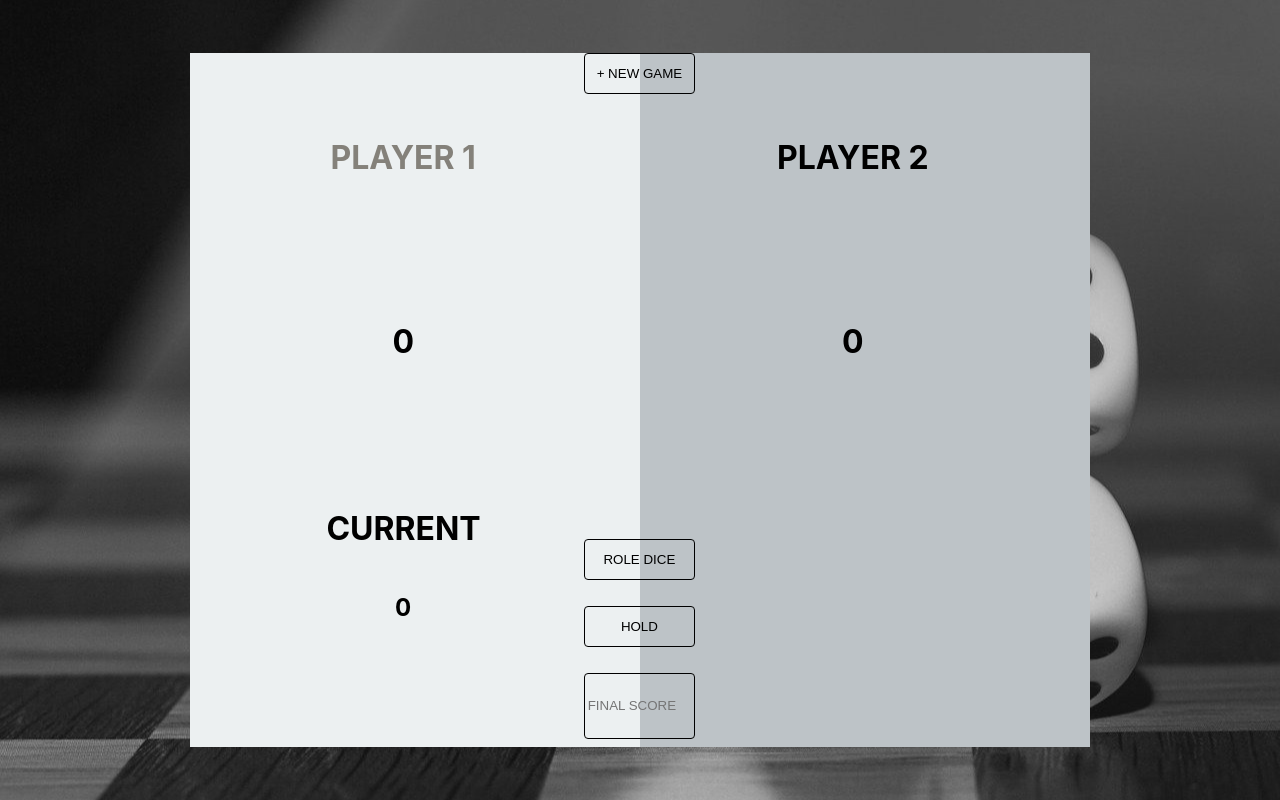
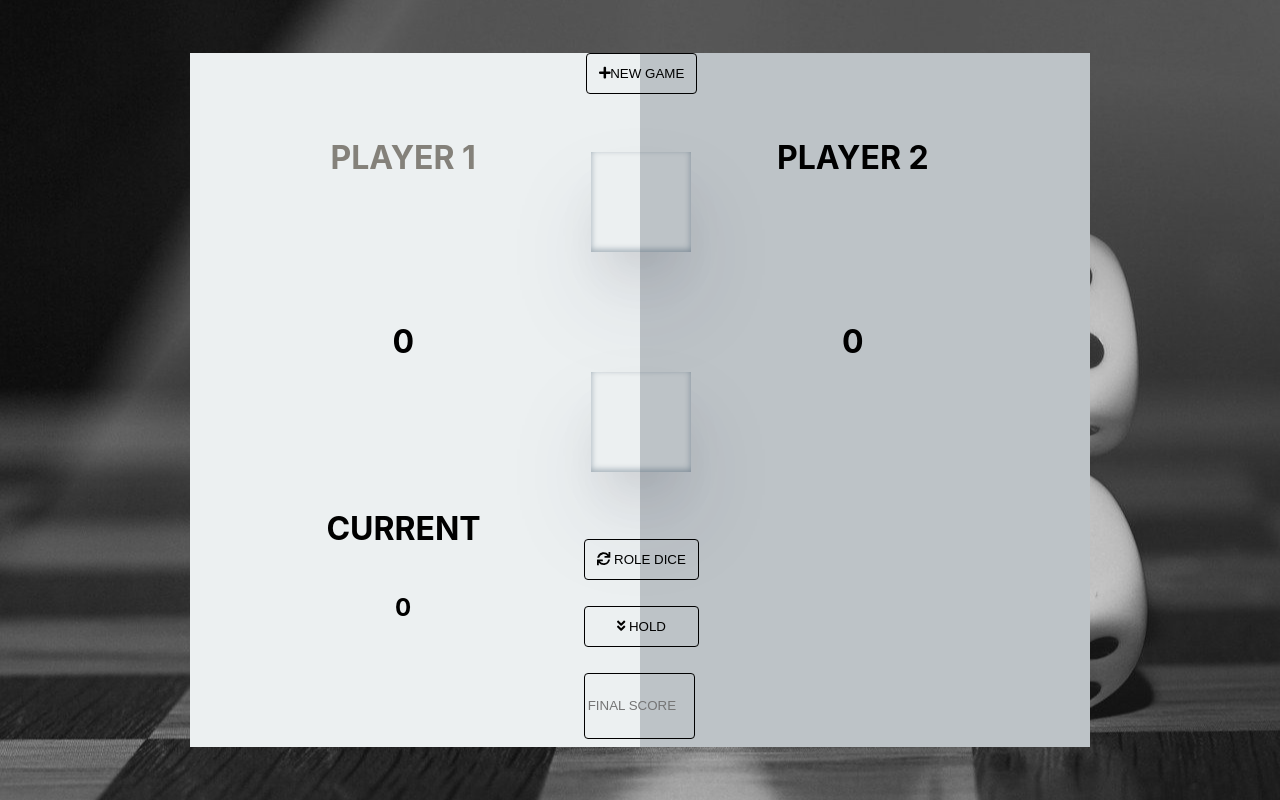
Before and after one commit to shir15a/dice-game-project, a React (Create React App) app: page / in a window 1280 px wide. Built offline with nearby package versions, Linux system fonts and the light colour scheme.

Commit message:
final version

```diff
--- a/package.json
+++ b/package.json
@@ -3,6 +3,9 @@
   "version": "0.1.0",
   "private": true,
   "dependencies": {
+    "@fortawesome/fontawesome-svg-core": "^1.2.35",
+    "@fortawesome/free-solid-svg-icons": "^5.15.3",
+    "@fortawesome/react-fontawesome": "^0.1.14",
     "@testing-library/jest-dom": "^5.11.9",
     "@testing-library/react": "^11.2.5",
     "@testing-library/user-event": "^12.8.3",
--- a/src/Components/Board/Board.js
+++ b/src/Components/Board/Board.js
@@ -4,6 +4,9 @@ import Dice from '../Dices/Dice'
 import sound from './dice_sound.mp3'
 import winSound from './win.mp3'
 import './Board.css'
+import { FontAwesomeIcon } from '@fortawesome/react-fontawesome';
+import { faPlus, faSync, faAngleDoubleDown } from '@fortawesome/free-solid-svg-icons';
+
 
 export default class Board extends Component {
     state = {
@@ -136,14 +139,14 @@ export default class Board extends Component {
         return (
             <div className='board'>
                 <div className='buttons'>
-                    <button onClick={this.newGame}>+ NEW GAME</button>
+                    <button onClick={this.newGame}><FontAwesomeIcon icon={faPlus} />NEW GAME</button>
                     <div className='dices'>
                         <Dice dice={this.state.dice1} />
                         <Dice dice={this.state.dice2} />
                     </div>
                     <div className="bottomButtons">
-                        <button onClick={this.roleDice}>ROLE DICE</button>
-                        <button onClick={this.hold}>HOLD</button>
+                        <button onClick={this.roleDice}><FontAwesomeIcon icon={faSync} /> ROLE DICE</button>
+                        <button onClick={this.hold}><FontAwesomeIcon icon={faAngleDoubleDown} /> HOLD</button>
                         <input name='val' type="number" placeholder="FINAL SCORE" min={2} onChange={this.playTill} />
                     </div>
                 </div>
--- a/src/Components/Dices/Dice.css
+++ b/src/Components/Dices/Dice.css
@@ -2,6 +2,7 @@
   .dice {
     width: 100px;
     height: 100px;
+    box-shadow: rgba(50, 50, 93, 0.25) 0px 50px 100px -20px, rgba(0, 0, 0, 0.3) 0px 30px 60px -30px, rgba(10, 37, 64, 0.35) 0px -2px 6px 0px inset;
 }
 
 
```
Also changed, not shown: 1 other file (tests, documents, lock files or other folders).
